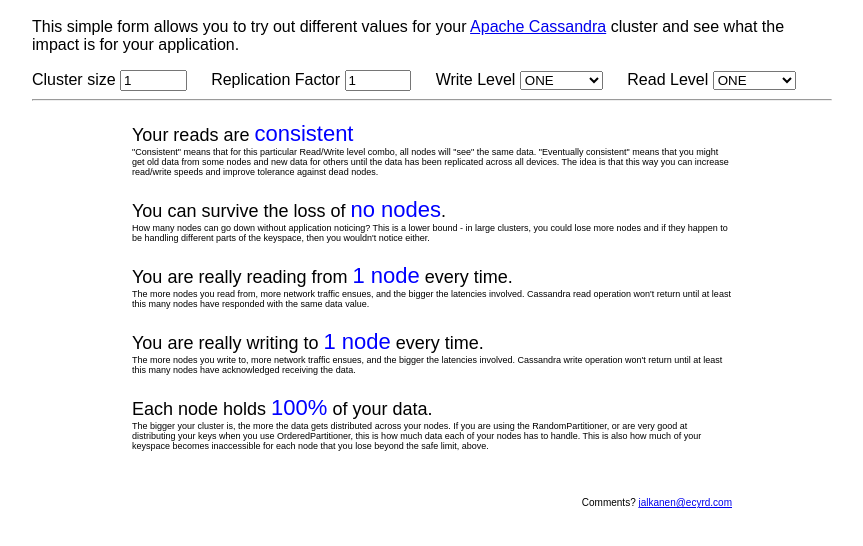
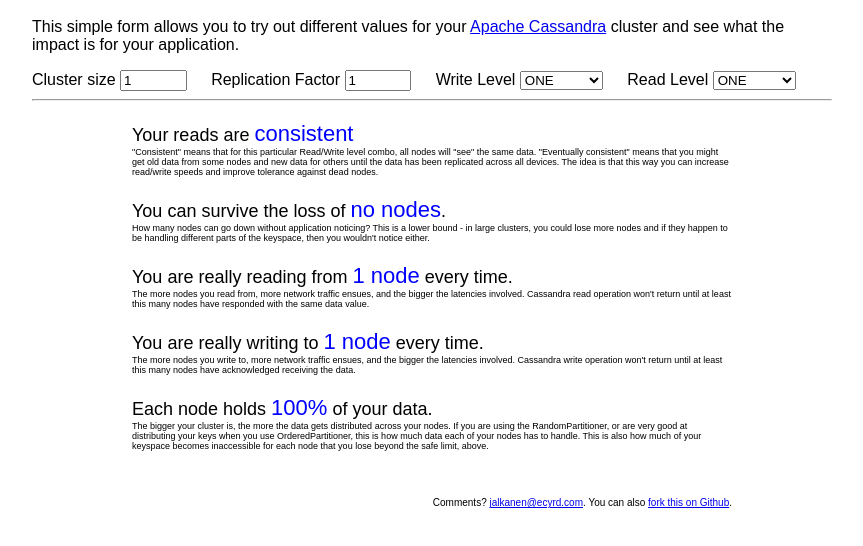
Before and after one commit to jalkanen/cassandracalculator, a plain HTML site: page index.html in a window 1280 px wide. Shown: the part 48-594 px from the top of the page, without its empty margins (208-1071 px from the left). Drawn offline with nearby package versions, Linux system fonts and the light colour scheme.

Commit message:
Added link to github

```diff
--- a/index.html
+++ b/index.html
@@ -97,7 +97,7 @@ and see what the impact is for your application.</p>
 
 </form>
 
-<div class="comments">Comments? <a href="mailto:jalkanen@ecyrd.com">jalkanen@ecyrd.com</a></div>
+<div class="comments">Comments? <a href="mailto:jalkanen@ecyrd.com">jalkanen@ecyrd.com</a>.  You can also <a href="https://github.com/jalkanen/cassandracalculator">fork this on Github</a>.</div>
 
 <script type="text/javascript">
 
```
